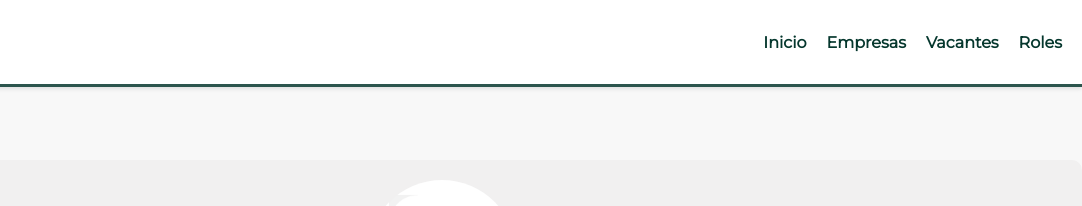
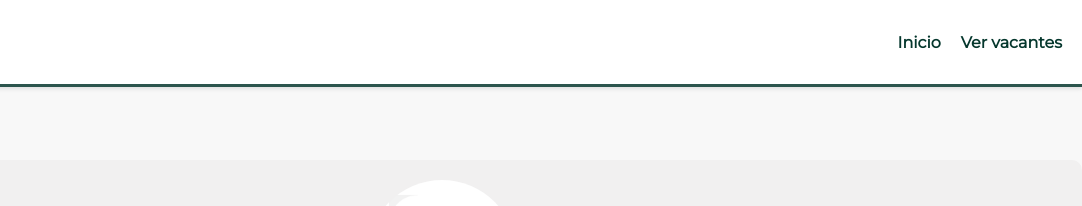
Before and after one commit to johannaSandoval13/Grupo_Proyecto, a plain HTML site: page HTML Y CSS/perfil.html in a window 1280 px wide. Shown: the top 206 px of the page, 198-1280 px from the left. Drawn offline with Linux system fonts and the light colour scheme.

Commit message:
Detallitos :D

```diff
--- a/HTML Y CSS/perfil.html
+++ b/HTML Y CSS/perfil.html
@@ -16,9 +16,7 @@
             </div>
             <ul>
                 <li><a href="index.html">Inicio</a></li>
-                <li><a href="empresa.html">Empresas</a></li>
-                <li><a href="vervacantes.html">Vacantes</a></li>
-                <li><a href="roles.html">Roles</a></li>
+                <li><a href="vervacantes.html">Ver vacantes</a></li>
             </ul>
         </nav>
     </header>
```
Also changed, not shown: HTML Y CSS/login.html (+3 -1 lines), HTML Y CSS/verhv.html (+1 -1 lines).
